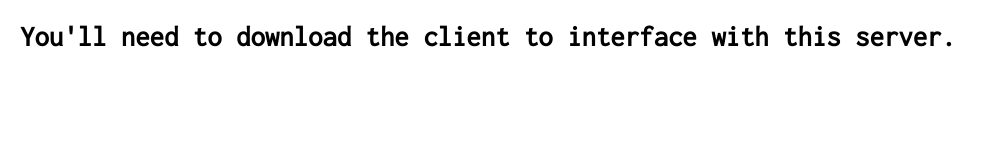
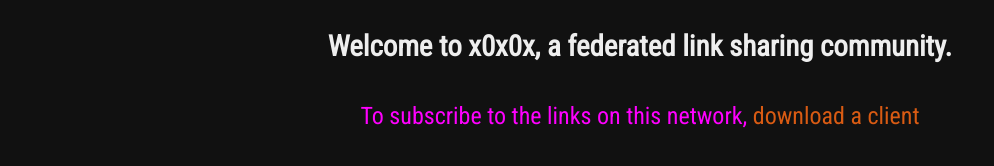
Before and after one commit to nickbytes/x0x0x-server, a website: page public/index.html in a window 1280 px wide. Shown: the whole page, without its empty margins (0-994 px from the left). Drawn offline with Linux system fonts and the light colour scheme.

Commit message:
font and style updates

```diff
--- a/public/css/style.css
+++ b/public/css/style.css
@@ -1,11 +1,33 @@
-body, h1, h2, p {
+body {
+  background-color: #111;
+  text-align: center;
+}
+
+body, h2, p {
   margin: 0;
   padding: 0;
-  font-family: Inconsolata;
+  font-family: 'Roboto Condensed';
 }
 
 h2 {
   font-size: 1.8rem;
   line-height: 2rem;
-  padding: 20px;
+  padding: 30px 40px;
+  color: #eee;
 }
+
+p {
+  color: #f0f;
+  padding: 10px 20px;
+  font-size: 1.5rem;
+}
+
+a {
+  color: rgba(240, 100, 20, 0.9);
+  text-decoration: none;
+}
+
+a:hover {
+  background-color: #f0f;
+  color: #111;
+}
--- a/public/index.html
+++ b/public/index.html
@@ -5,12 +5,13 @@
     <meta charset="utf-8">
     <meta content="width=device-width, height=device-height, user-scalable=no, initial-scale=1, maximum-scale=1, minimum-scale=1" name="viewport">
     <meta content="yes" name="apple-mobile-web-app-capable">
-    <link href="http://fonts.googleapis.com/css?family=Inconsolata" rel="stylesheet">
+    <link href="http://fonts.googleapis.com/css?family=Roboto+Condensed" rel="stylesheet">
     <link rel="stylesheet" href="/css/style.css">
   </head>
   <body>
     <div id="wrapper">
-      <h2>You'll need to download the client to interface with this server.</h2>
+      <h2>Welcome to x0x0x, a federated link sharing community.</h2>
+      <p>To subscribe to the links on this network, <a href="https://github.com/ednapiranha/x0x0x-client">download a client</a></p>
     </div>
   </body>
 </html>
```
